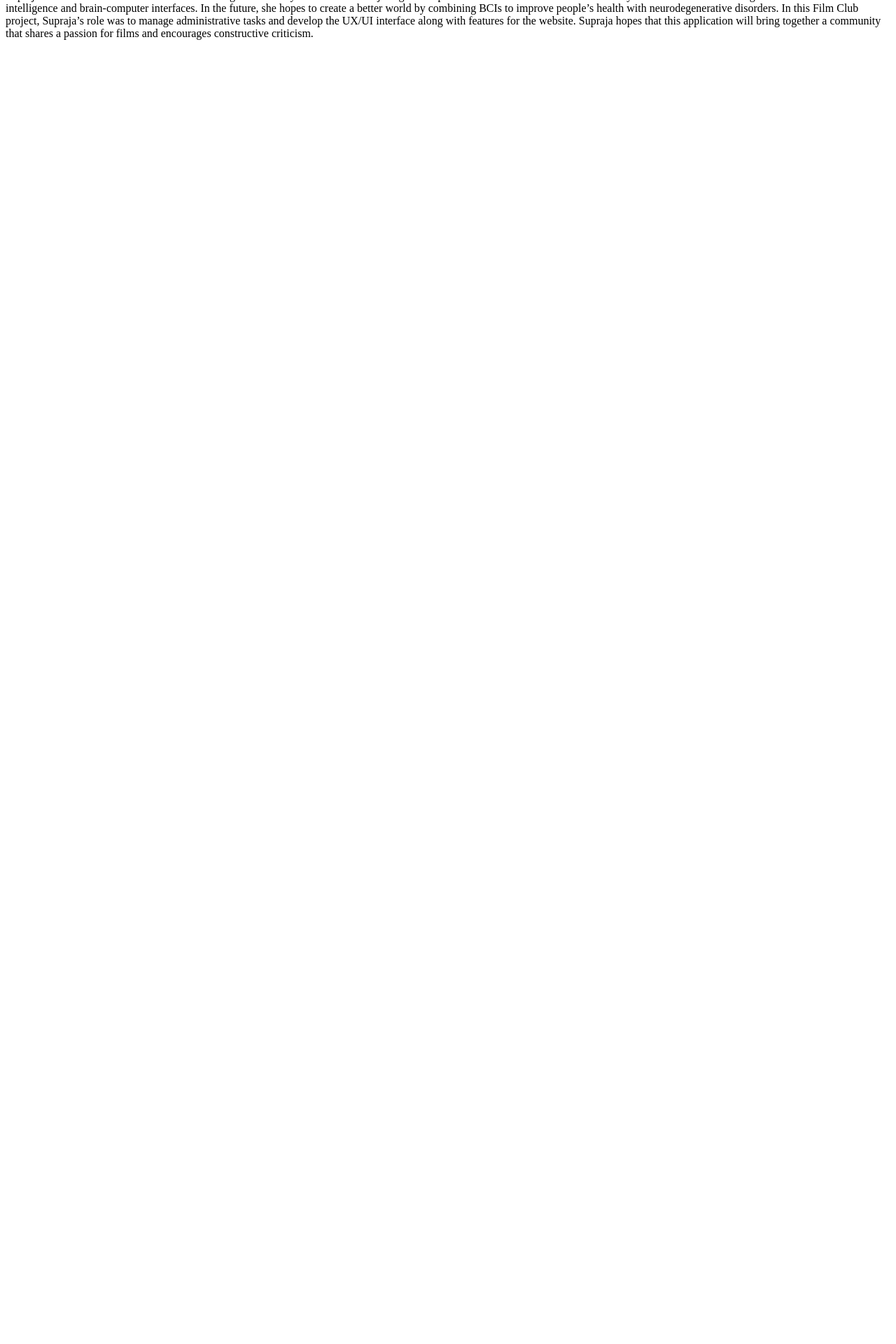
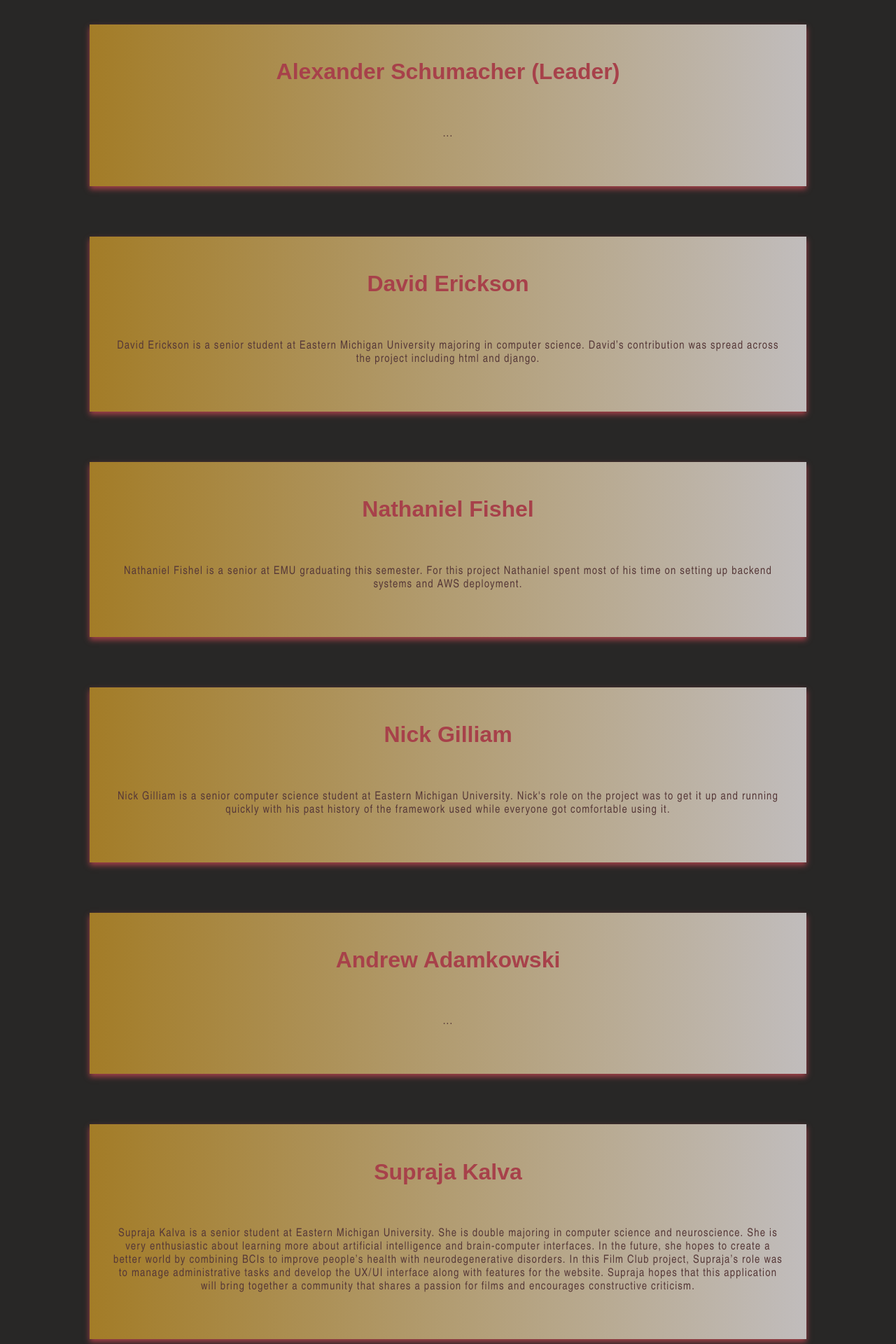
Before and after one commit to COSC481W-2021Winter/capstone-project-film-club, a Django app: page /about/ in a window 1280 px wide. Shown: the part 401-2321 px from the top of the page at 70% size. Before the commit the page ends 458 px from the top, so only its background shows below. Run offline with Django 3.2, Linux system fonts and the light colour scheme.

Commit message:
Updated the about page with design and added a button to display it on landing page

```diff
--- /dev/null
+++ b/core/static/css/about.css
@@ -0,0 +1,50 @@
+body, html {
+    height: 100%;
+    margin: 0;
+    color:white;
+    background-color: #282726; /* For browsers that do not support gradients */
+
+  }
+
+  .about-us-banner {
+    background-image: linear-gradient(rgba(0, 0, 0, 0.5), rgba(0, 0, 0, 0.5)), url("https://pixy.org/src/6/63622.jpg");
+    height: 50%;
+    background-position: center;
+    background-repeat: no-repeat;
+    background-size: cover;
+    position: relative;
+  }
+
+  .about-us-banner-text {
+    text-align: center;
+    position: absolute;
+    font-family: 'Courier New', monospace;
+    letter-spacing: 7px;
+    top: 50%;
+    left: 50%;
+    transform: translate(-50%, -50%);
+    color: #6A8A82;
+
+  }
+
+  .card {
+    box-shadow: 0 4px 8px 0 rgba(167, 65, 74, 1.0);
+    background-image: linear-gradient( to right, #A37C27, rgba(231, 226, 226, 0.801));
+    max-width: 80%;
+    margin: auto;
+    text-align: center;
+  }
+
+  .title {
+    text-align:center;
+    padding:10px;
+    color: #A7414A;
+    font-family: Arial, sans-serif;}
+
+  .description {
+    padding:30px;
+    justify-content: space-evenly;
+    color:#563838;
+    font-family: Arial Narrow, sans-serif;
+    letter-spacing: 1.2px;
+  }
--- a/core/templates/core/about.html
+++ b/core/templates/core/about.html
@@ -1,21 +1,92 @@
+{% load static %}
 
-<h1>About the creators:</h1>
+{% block css %}
 
+<link rel="stylesheet" type="text/css" href="{% static 'css/about.css'%}">
 
-<h2>Alexamder Schumacher(Leader)</h2>
-<p></p>
-<h2>David Erickson</h2>
-<p>David Erickson is a senior student at Eastern Michigan University majoring in computer science. David’s contribution was spread across the project including html and django.</p>
-<h2>Nathaniel Fishel</h2>
-<p></p>
-<h2>Nick Gilliam</h2>
-<p></p>
-<h2>Andrew Adamkowski</h2>
-<p></p>
-<h2>Supraja Kalva</h2>
-<p>Supraja Kalva is a senior student at Eastern Michigan University.
-She is double majoring in computer science and neuroscience.
-She is very enthusiastic about learning more about artificial intelligence and brain-computer interfaces.
-In the future, she hopes to create a better world by combining BCIs to improve people’s health with neurodegenerative disorders.
-In this Film Club project, Supraja’s role was to manage administrative tasks and develop the UX/UI interface along with features for the website.
-Supraja hopes that this application will bring together a community that shares a passion for films and encourages constructive criticism.</p>
+{% endblock %}
+
+{% block full_content %}
+<div class="about-us-banner">
+    <div class="about-us-banner-text">
+        <h1 style="font-size:50px">Meet the Developers</h1>
+    </div>
+</div>
+
+<br><br>
+
+<div class="card">
+    <br>
+    <h1 class="title">Alexander Schumacher (Leader)</h1>
+    <p class="description">...</p>
+    <br>
+</div>
+
+<br><br>
+
+<br><br>
+
+<div class="card">
+    <br>
+    <h1 class="title">David Erickson</h1>
+    <p class="description">David Erickson is a senior student at Eastern Michigan University majoring in computer
+        science. David’s contribution was spread across the project including html and django.
+    </p>
+    <br>
+</div>
+
+<br><br>
+
+<br><br>
+
+<div class="card">
+    <br>
+    <h1 class="title">Nathaniel Fishel</h1>
+    <p class="description">Nathaniel Fishel is a senior at EMU graduating this semester. For this project Nathaniel
+        spent most of his time on setting up backend systems and AWS deployment.</p>
+    <br>
+</div>
+
+<br><br>
+
+<br><br>
+
+<div class="card">
+    <br>
+    <h1 class="title">Nick Gilliam</h1>
+    <p class="description">Nick Gilliam is a senior computer science student at Eastern Michigan University. Nick's role
+        on the project was to get it up and running quickly with his past history of the framework used while everyone
+        got comfortable using it.
+    </p>
+    <br>
+</div>
+
+<br><br>
+
+<br><br>
+
+<div class="card">
+    <br>
+    <h1 class="title">Andrew Adamkowski</h1>
+    <p class="description">...</p>
+    <br>
+</div>
+
+<br><br>
+<br><br>
+
+<div class="card">
+    <br>
+    <h1 class="title">Supraja Kalva</h1>
+    <p class="description">Supraja Kalva is a senior student at Eastern Michigan University. She is double majoring in
+        computer science and neuroscience. She is very enthusiastic about learning more about artificial intelligence
+        and brain-computer interfaces. In the future, she hopes to create a better world by combining BCIs to improve
+        people’s health with neurodegenerative disorders. In this Film Club project, Supraja’s role was to manage
+        administrative tasks and develop the UX/UI interface along with features for the website. Supraja hopes that
+        this application will bring together a community that shares a passion for films and encourages constructive
+        criticism.</p>
+    <br>
+</div>
+
+<br><br>
+{% endblock %}}
--- a/core/templates/core/landing.html
+++ b/core/templates/core/landing.html
@@ -20,7 +20,7 @@
 	<br><br>
 	<p>CREATED BY MOVIE LOVERS FOR MOVIE LOVERS</p>
 	<br>
-	<a href="{% url 'core:login' %}"><button id="myBtn">Log In</button></a> <a href="{% url 'core:register' %}"><button
+	<a href="{% url 'core:about' %}"><button id="myBtn">About Us</button></a> <a href="{% url 'core:login' %}"><button id="myBtn">Log In</button></a> <a href="{% url 'core:register' %}"><button
 			id="myBtn">Sign Up</button></a>
 	<br>
 	<a href="{% url 'core:password_reset' %}">
```
